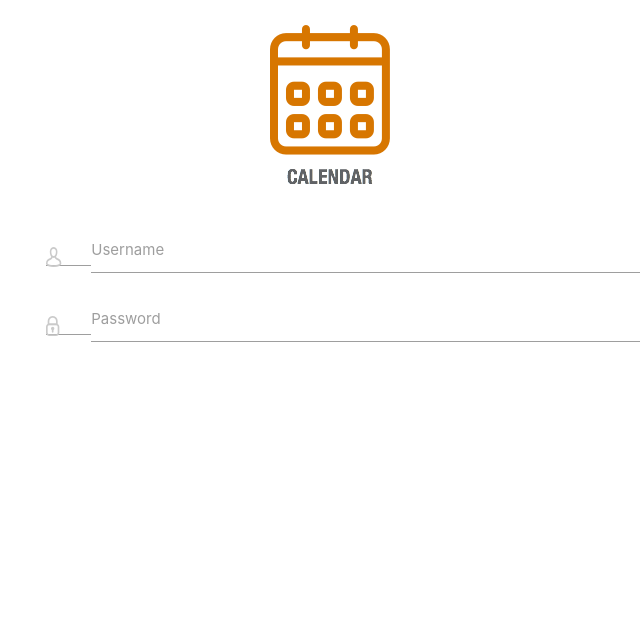
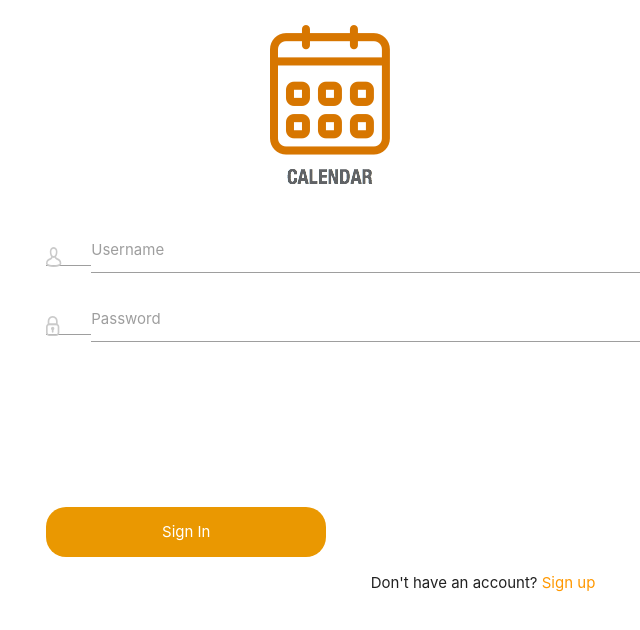
Before and after one commit to robertsonsamuel/calendar-mockup, a website: page index.html at #/login in a window 1280 px wide. Shown: the top 630 px of the page, without its empty margins (157-797 px from the left). Drawn offline with nearby package versions, Linux system fonts and the light colour scheme; some packages are replaced by stand-ins of ours.

Commit message:
positioned login page

```diff
--- a/partials/login.html
+++ b/partials/login.html
@@ -17,8 +17,13 @@
           <input ng-init="passwordHasFocus=false" ng-focus="passwordHasFocus = true" ng-blur="passwordHasFocus = false" id="icon_telephone" type="password" class="validate">
           <label for="icon_telephone">Password</label>
         </div>
+        <br>
+        <button id="loginButton" ng-click="signIn()" class="loginButton">Sign In</button>
       </div>
     </form>
+    <div class="col s12">
+      <p class="footer-text">Don't have an account? <a class="orange-text" href="">Sign up</a></p>
+    </div>
   </div>
 
 </div>
--- a/style.css
+++ b/style.css
@@ -19,3 +19,18 @@ img.logoImg {
     position: relative;
     margin-top: 2rem;
 }
+button.loginButton {
+    background: #EA9801;
+    width: 280px;
+    height: 50px;
+    border-radius: 20px;
+    color: white;
+    border: none;
+    position: relative;
+    top: 15vh;
+}
+p.footer-text {
+    position: relative;
+    top: 15vh;
+    text-align: center;
+}
```
